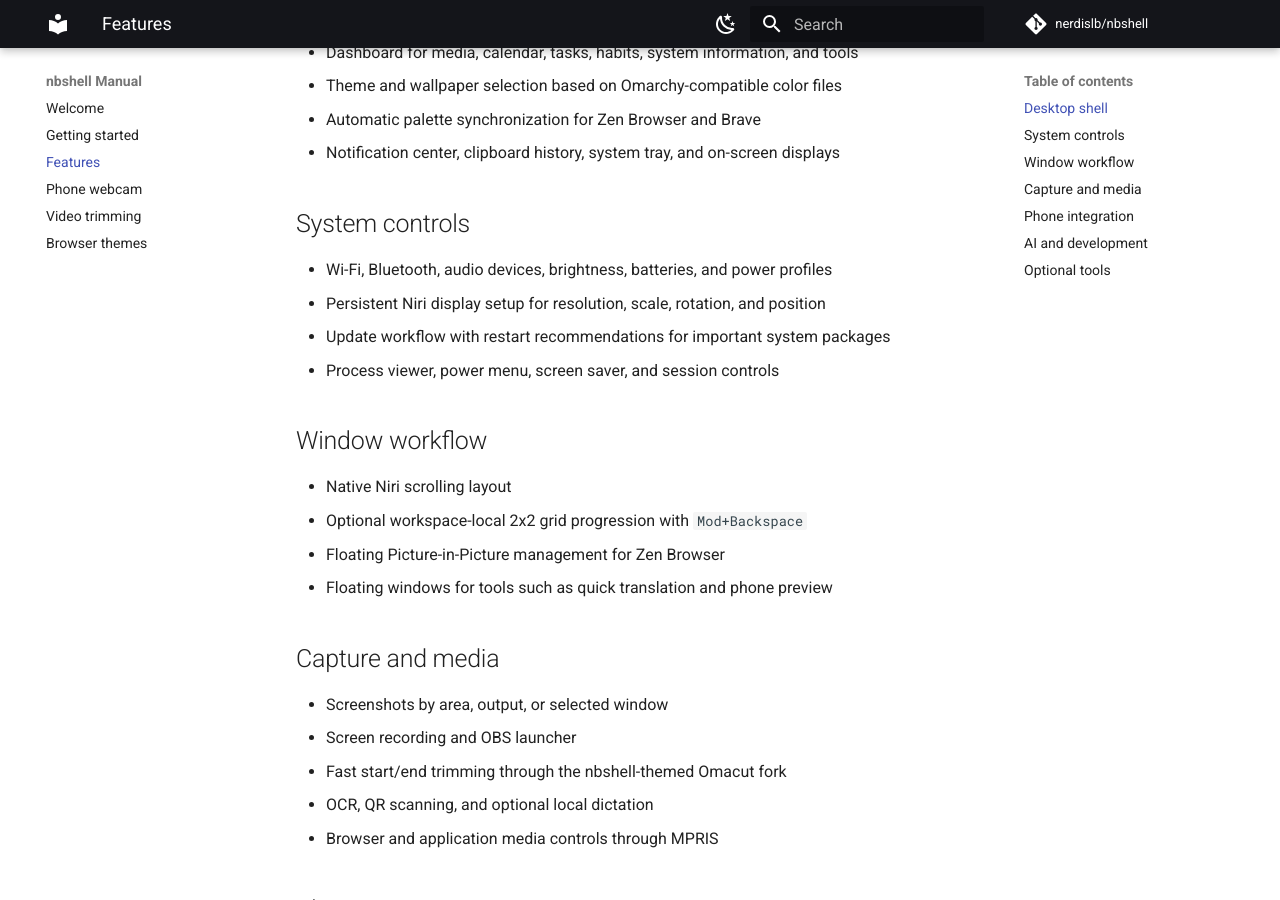
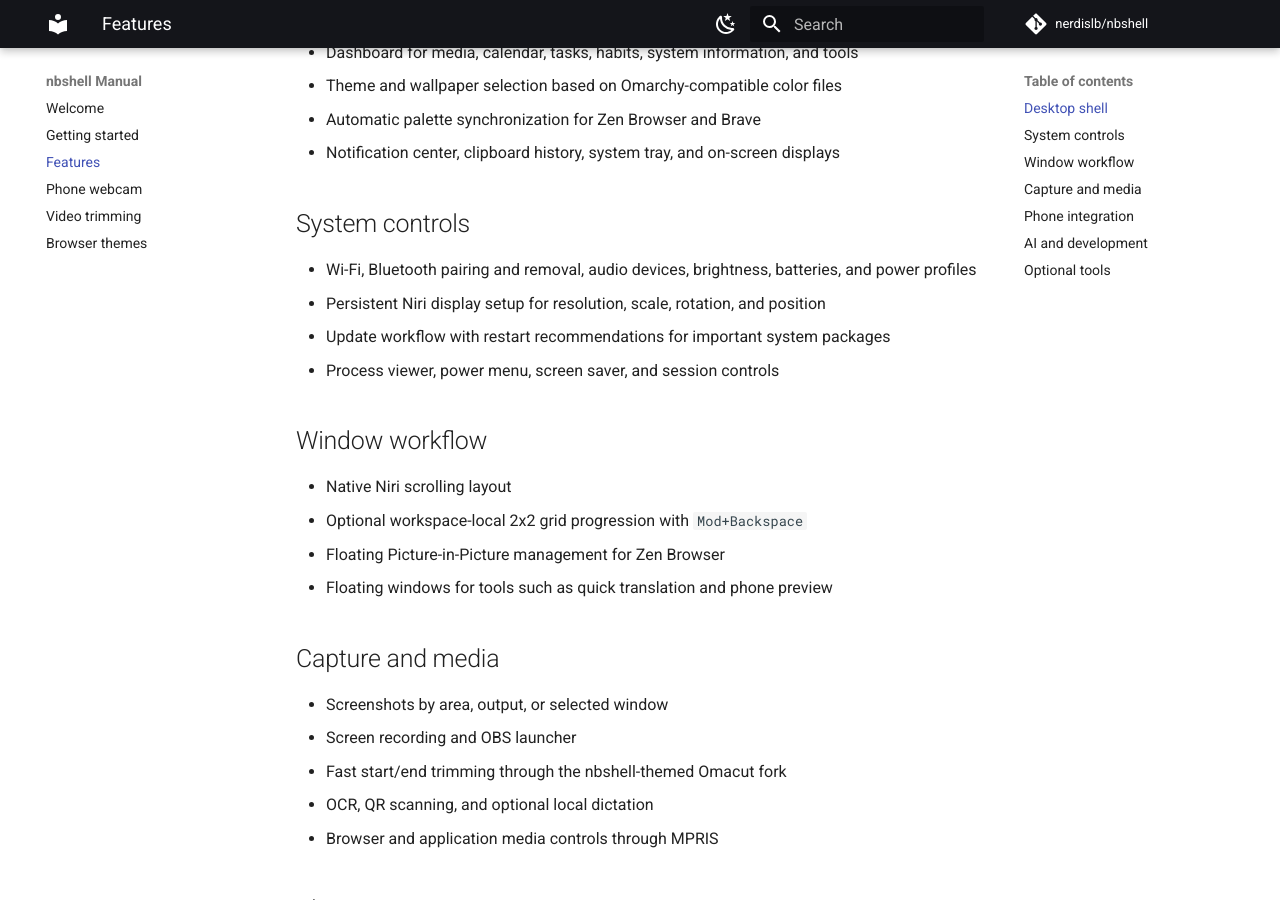
Before and after one commit to nerdislb/nbshell, an MkDocs documentation site: the page built from docs/features.md, in a window 1280 px wide and 900 px high, scrolled down 383 px. Built offline with MkDocs 1.6.1 and Material for MkDocs 9.7.7, drawn with Linux system fonts in a browser that asks for light colours; comment, search, counter and statistics services are not loaded.

Commit message:
feat: pair Bluetooth devices with a temporary agent

```diff
--- a/docs/features.md
+++ b/docs/features.md
@@ -15,7 +15,8 @@
 
 ## System controls
 
-- Wi-Fi, Bluetooth, audio devices, brightness, batteries, and power profiles
+- Wi-Fi, Bluetooth pairing and removal, audio devices, brightness, batteries,
+  and power profiles
 - Persistent Niri display setup for resolution, scale, rotation, and position
 - Update workflow with restart recommendations for important system packages
 - Process viewer, power menu, screen saver, and session controls
```
Also changed, not shown: 3 other files.
